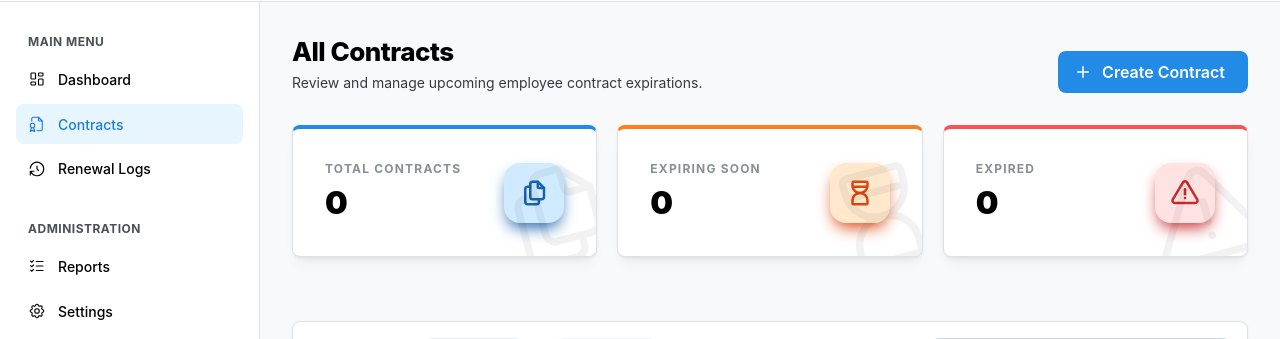
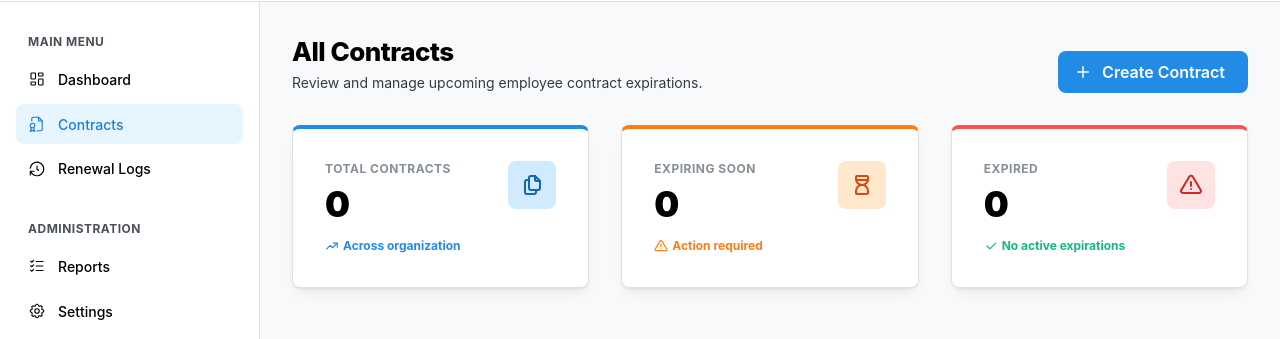
Before and after one commit to Rej327/contract-expiry-management, a Next.js app: page /contracts in a window 1280 px wide. Shown: the part 68-407 px from the top of the page. Built offline with nearby package versions, Linux system fonts and the light colour scheme; no server answers.

Commit message:
refactor: change contracts stats card design

```diff
--- a/components/Dashboard/StatsCards.tsx
+++ b/components/Dashboard/StatsCards.tsx
@@ -13,6 +13,8 @@ import {
   IconAlertTriangle,
   IconHourglassHigh,
   IconFiles,
+  IconTrendingUp,
+  IconCheck,
 } from "@tabler/icons-react";
 
 interface StatsProps {
@@ -28,23 +30,38 @@ export function StatsCards({ total, expiringSoon, expired }: StatsProps) {
       value: total.toString(),
       icon: IconFiles,
       color: "blue",
+      indicator: {
+        icon: IconTrendingUp,
+        text: "Across organization",
+        color: "blue.6",
+      }
     },
     {
       title: "EXPIRING SOON",
       value: expiringSoon.toString(),
       icon: IconHourglassHigh,
       color: "orange",
+      indicator: {
+        icon: IconAlertTriangle,
+        text: "Action required",
+        color: "orange.6",
+      }
     },
     {
       title: "EXPIRED",
       value: expired.toString(),
       icon: IconAlertTriangle,
       color: "red",
+      indicator: {
+        icon: expired > 0 ? IconAlertTriangle : IconCheck,
+        text: expired > 0 ? "Immediate attention" : "No active expirations",
+        color: expired > 0 ? "red.6" : "teal.6",
+      }
     },
   ];
 
   return (
-    <SimpleGrid cols={{ base: 1, sm: 3 }} spacing="lg" mb="xl">
+    <SimpleGrid cols={{ base: 1, sm: 3 }} spacing="xl" mb="xl">
       {stats.map((stat) => (
         <Paper
           key={stat.title}
@@ -53,29 +70,19 @@ export function StatsCards({ total, expiringSoon, expired }: StatsProps) {
           withBorder
           shadow="sm"
           style={{
-            overflow: "hidden",
-            position: "relative",
             background: "white",
             borderTop: `4px solid var(--mantine-color-${stat.color}-6)`,
             transition: "transform 0.2s ease, box-shadow 0.2s ease",
-            cursor: "default",
           }}
-          onMouseEnter={(e) => {
-            e.currentTarget.style.transform = "translateY(-4px)";
-            e.currentTarget.style.boxShadow = "var(--mantine-shadow-md)";
-          }}
-          onMouseLeave={(e) => {
-            e.currentTarget.style.transform = "translateY(0)";
-            e.currentTarget.style.boxShadow = "var(--mantine-shadow-sm)";
-          }}
+          className="stats-card-hover"
         >
-          <Group justify="space-between">
+          <Group justify="space-between" align="flex-start" wrap="nowrap">
             <Box>
               <Text
                 size="xs"
                 fw={700}
                 c="dimmed"
-                style={{ letterSpacing: 1.2, textTransform: "uppercase" }}
+                style={{ letterSpacing: 0.5, textTransform: "uppercase" }}
               >
                 {stat.title}
               </Text>
@@ -83,41 +90,45 @@ export function StatsCards({ total, expiringSoon, expired }: StatsProps) {
                 order={1}
                 fw={900}
                 mt={4}
-                style={{ fontSize: "2rem", letterSpacing: -1 }}
+                style={{ fontSize: "2.2rem", letterSpacing: -1 }}
               >
                 {stat.value}
               </Title>
+              <Group gap={4} mt="xs">
+                {stat.indicator && (
+                  <>
+                    <stat.indicator.icon
+                      size={14}
+                      color={`var(--mantine-color-${stat.indicator.color.split('.')[0]}-${stat.indicator.color.split('.')[1] || '6'})`}
+                    />
+                    <Text size="xs" fw={700} c={stat.indicator.color}>
+                      {stat.indicator.text}
+                    </Text>
+                  </>
+                )}
+              </Group>
             </Box>
             <ThemeIcon
-              size={60}
-              radius="lg"
+              size={48}
+              radius="md"
               variant="light"
               color={stat.color}
-              style={{
-                backgroundColor: `var(--mantine-color-${stat.color}-light)`,
-                boxShadow: `0 8px 16px -4px var(--mantine-color-${stat.color}-light-color)`,
-              }}
             >
               <stat.icon
-                style={{ width: "30px", height: "30px" }}
+                style={{ width: "24px", height: "24px" }}
                 stroke={2}
               />
             </ThemeIcon>
           </Group>
-          {/* Subtle background decoration */}
-          <Box
-            style={{
-              position: "absolute",
-              bottom: -20,
-              right: -20,
-              opacity: 0.05,
-              transform: "rotate(-15deg)",
-            }}
-          >
-            <stat.icon size={120} stroke={1.5} />
-          </Box>
         </Paper>
       ))}
+
+      <style jsx global>{`
+        .stats-card-hover:hover {
+          transform: translateY(-4px);
+          box-shadow: var(--mantine-shadow-md);
+        }
+      `}</style>
     </SimpleGrid>
   );
 }
```
